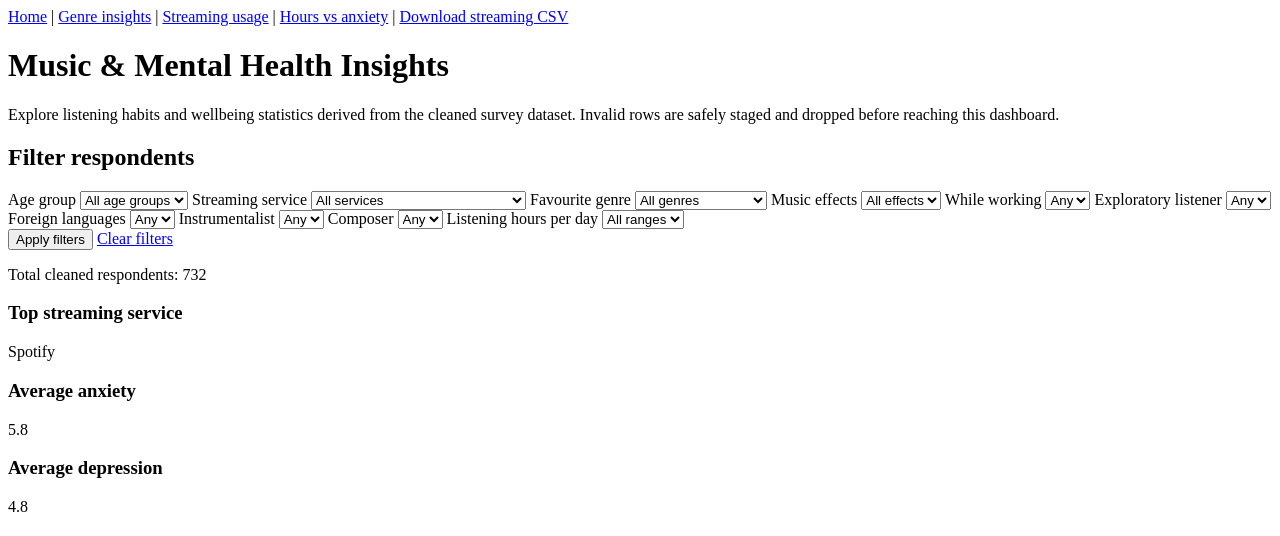
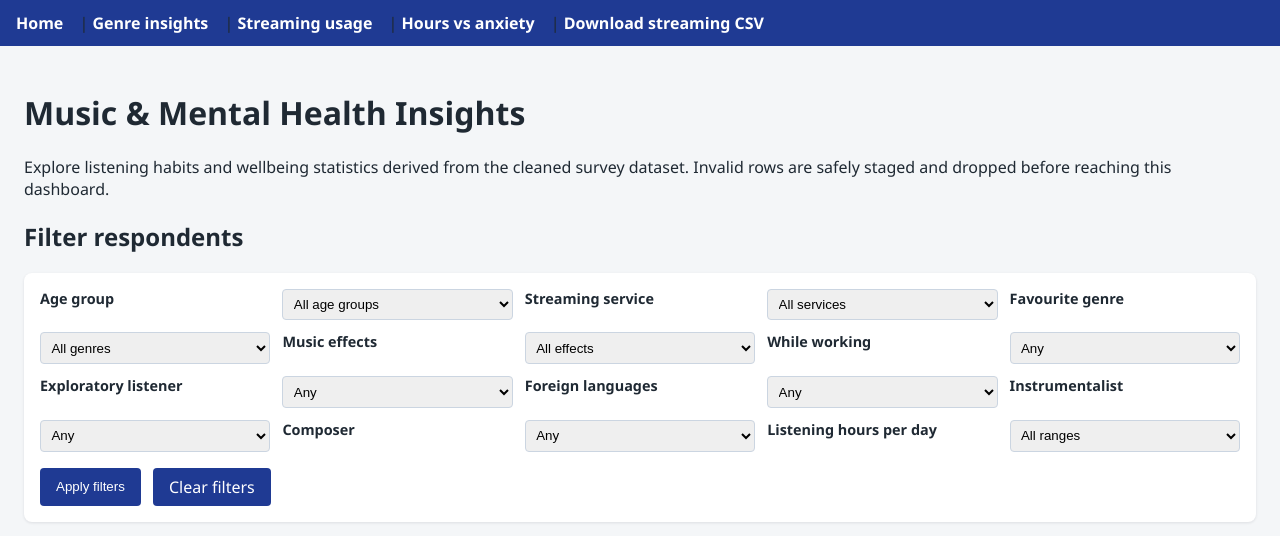
Before and after one commit to Emperor-Z/PAI-Assesment-Task-1, a Flask app: page / in a window 1280 px wide; the page is wider, and only the part inside the window is pictured. Shown: the top 536 px of that part. Run offline with Flask 3, Linux system fonts and the light colour scheme; data comes from the database, SQL or seed files in the repository.

Commit message:
ADD basic stylesheet
- Link base template to new CSS and provide lightweight layout rules

```diff
--- /dev/null
+++ b/static/css/style.css
@@ -0,0 +1,124 @@
+body {
+  font-family: "Segoe UI", Arial, sans-serif;
+  margin: 0;
+  padding: 0;
+  background-color: #f4f6f8;
+  color: #1f2933;
+}
+
+main {
+  padding: 1.5rem;
+}
+
+nav {
+  background-color: #1f3a93;
+  padding: 0.75rem 1rem;
+}
+
+nav a {
+  color: #ffffff;
+  margin-right: 0.75rem;
+  text-decoration: none;
+  font-weight: 600;
+}
+
+nav a:hover {
+  text-decoration: underline;
+}
+
+.filter-form {
+  background: #ffffff;
+  border-radius: 8px;
+  padding: 1rem;
+  box-shadow: 0 1px 3px rgba(15, 23, 42, 0.1);
+  margin-bottom: 1.5rem;
+}
+
+.filter-grid {
+  display: grid;
+  grid-template-columns: repeat(auto-fit, minmax(220px, 1fr));
+  gap: 0.75rem;
+}
+
+.filter-grid label {
+  font-size: 0.9rem;
+  font-weight: 600;
+}
+
+.filter-grid select,
+.filter-form input[type="number"] {
+  width: 100%;
+  padding: 0.4rem;
+  border-radius: 4px;
+  border: 1px solid #cbd5e1;
+}
+
+.filter-actions {
+  margin-top: 1rem;
+  display: flex;
+  gap: 0.75rem;
+}
+
+.filter-actions button,
+.filter-actions .link-button {
+  background-color: #1f3a93;
+  color: #ffffff;
+  border: none;
+  border-radius: 4px;
+  padding: 0.5rem 1rem;
+  cursor: pointer;
+  text-decoration: none;
+}
+
+.link-button {
+  display: inline-flex;
+  align-items: center;
+}
+
+.overview-cards {
+  display: grid;
+  grid-template-columns: repeat(auto-fit, minmax(180px, 1fr));
+  gap: 1rem;
+  margin-bottom: 1.5rem;
+}
+
+.stat-card {
+  background: #ffffff;
+  border-radius: 8px;
+  padding: 1rem;
+  box-shadow: 0 1px 3px rgba(15, 23, 42, 0.08);
+}
+
+.chart-grid,
+.data-panels {
+  display: grid;
+  grid-template-columns: repeat(auto-fit, minmax(260px, 1fr));
+  gap: 1rem;
+  margin-bottom: 1.5rem;
+}
+
+.chart-card {
+  background: #ffffff;
+  padding: 0.75rem;
+  border-radius: 8px;
+  box-shadow: 0 1px 3px rgba(15, 23, 42, 0.08);
+}
+
+table {
+  width: 100%;
+  border-collapse: collapse;
+  background: #ffffff;
+}
+
+th,
+td {
+  padding: 0.5rem;
+  border-bottom: 1px solid #e2e8f0;
+  text-align: left;
+}
+
+.checkbox-grid {
+  display: grid;
+  grid-template-columns: repeat(auto-fit, minmax(160px, 1fr));
+  gap: 0.5rem;
+}
--- a/templates/base.html
+++ b/templates/base.html
@@ -3,6 +3,7 @@
   <head>
     <meta charset="utf-8" />
     <title>Music & Mental Health Insights</title>
+    <link rel="stylesheet" href="{{ url_for('static', filename='css/style.css') }}" />
   </head>
   <body>
     <nav>
```
